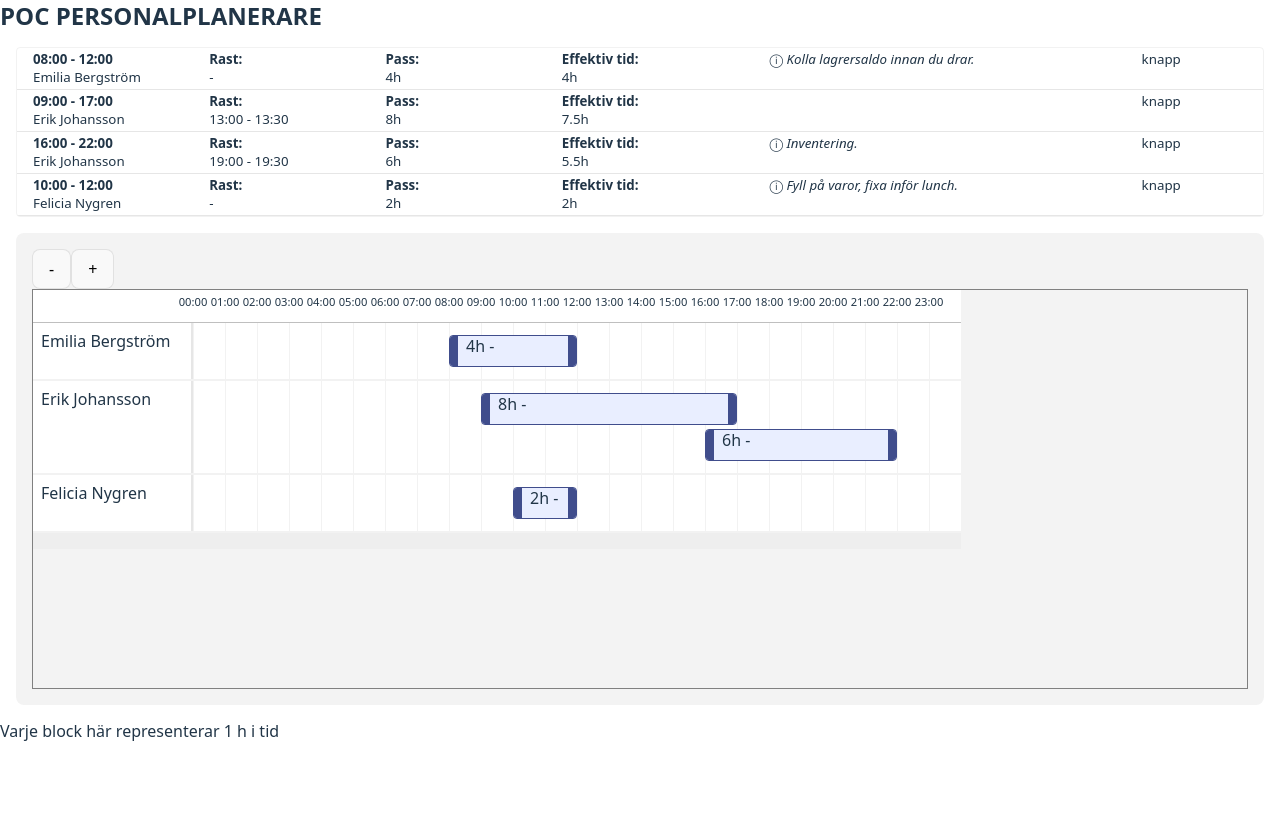
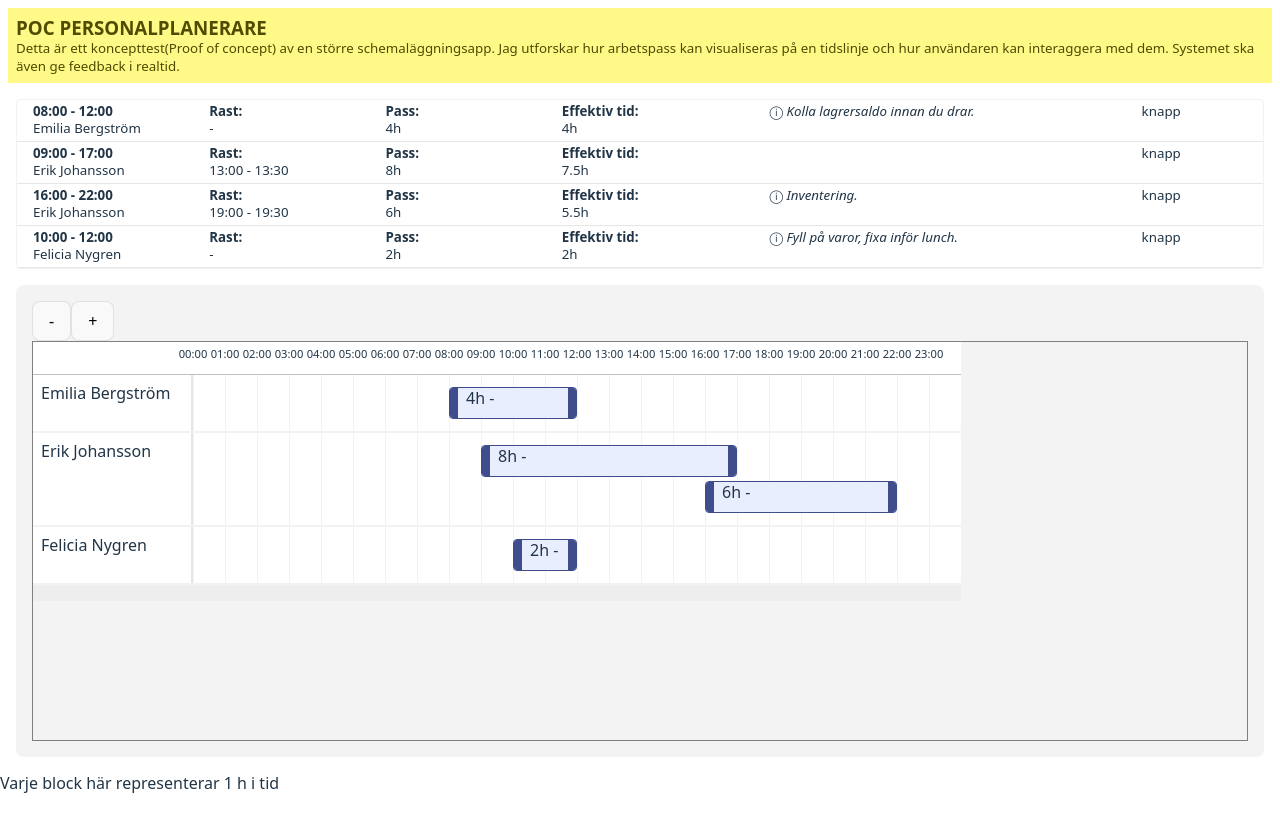
Before and after one commit to viktorkuddis/POC-Personalplanerare, a React (Vite) app: page / in a window 1280 px wide. Shown: the top 832 px of the page. Before the commit the page ends 800 px from the top, so only its background shows below. Built offline with nearby package versions, Linux system fonts and the light colour scheme.

Commit message:
poc info

```diff
--- a/src/App.jsx
+++ b/src/App.jsx
@@ -56,7 +56,20 @@ function App() {
 
   return (
     <>
-      <h2>POC PERSONALPLANERARE</h2>
+      <div style={{
+        backgroundColor: "#fff987",
+        color: "#4f4b00",
+        margin: "0.5rem",
+        padding: "0.5rem"
+      }}>
+        <h3>POC PERSONALPLANERARE</h3 >
+
+        <small> <p >Detta är ett koncepttest(Proof of concept) av en större schemaläggningsapp. Jag utforskar hur arbetspass kan visualiseras på en tidslinje och hur användaren kan interaggera med dem. Systemet ska även ge feedback i realtid.</p></small>
+
+
+      </div >
+
+
 
       <div className="teamListContainer">
         <TeamList teamlist={teamMembers} shifts={shifts} />
--- a/src/dummyData/scheduleRules.json
+++ b/src/dummyData/scheduleRules.json
@@ -2,6 +2,6 @@
     "maxHoursPerShift": 12,
     "minHoursPerShift": 4,
     "maxHoursWithoutBreak": 5,
-    "breakDuration": 30
+    "minBreakDuration": 30
 
   }
```
